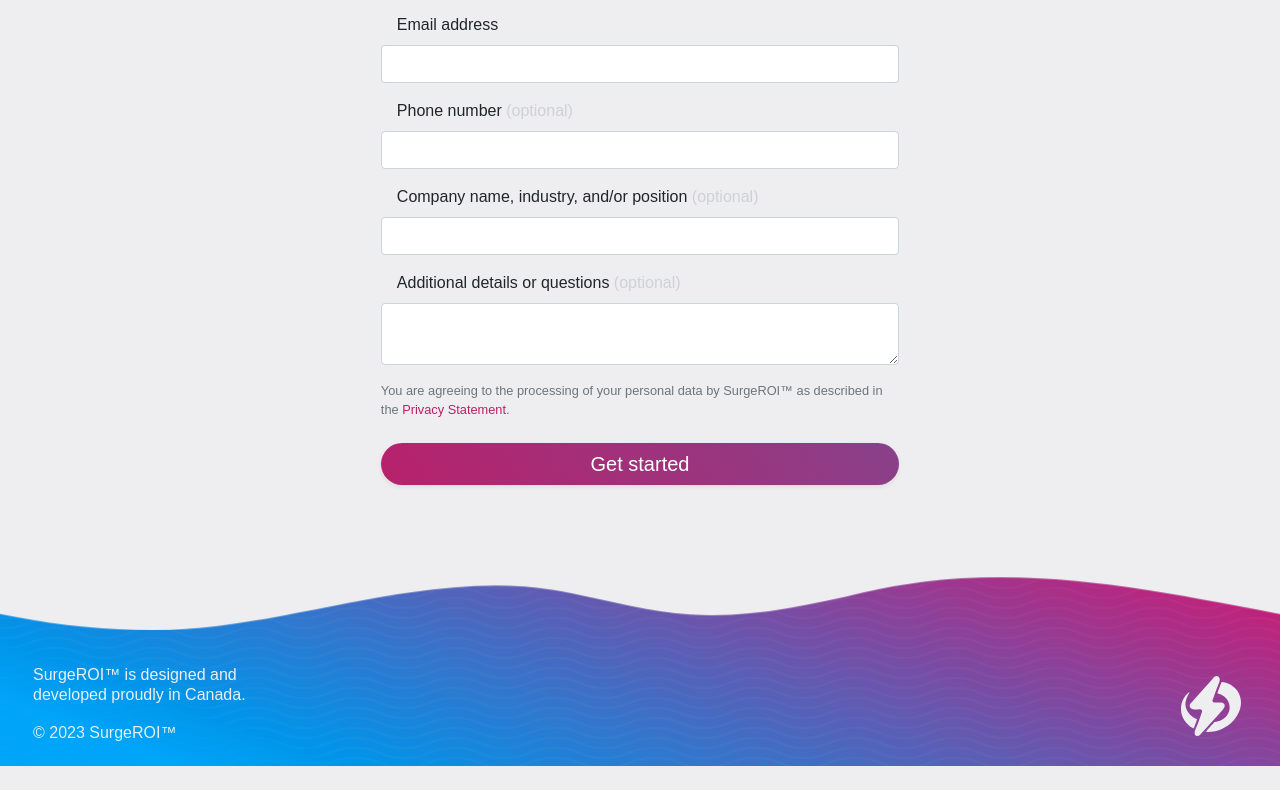
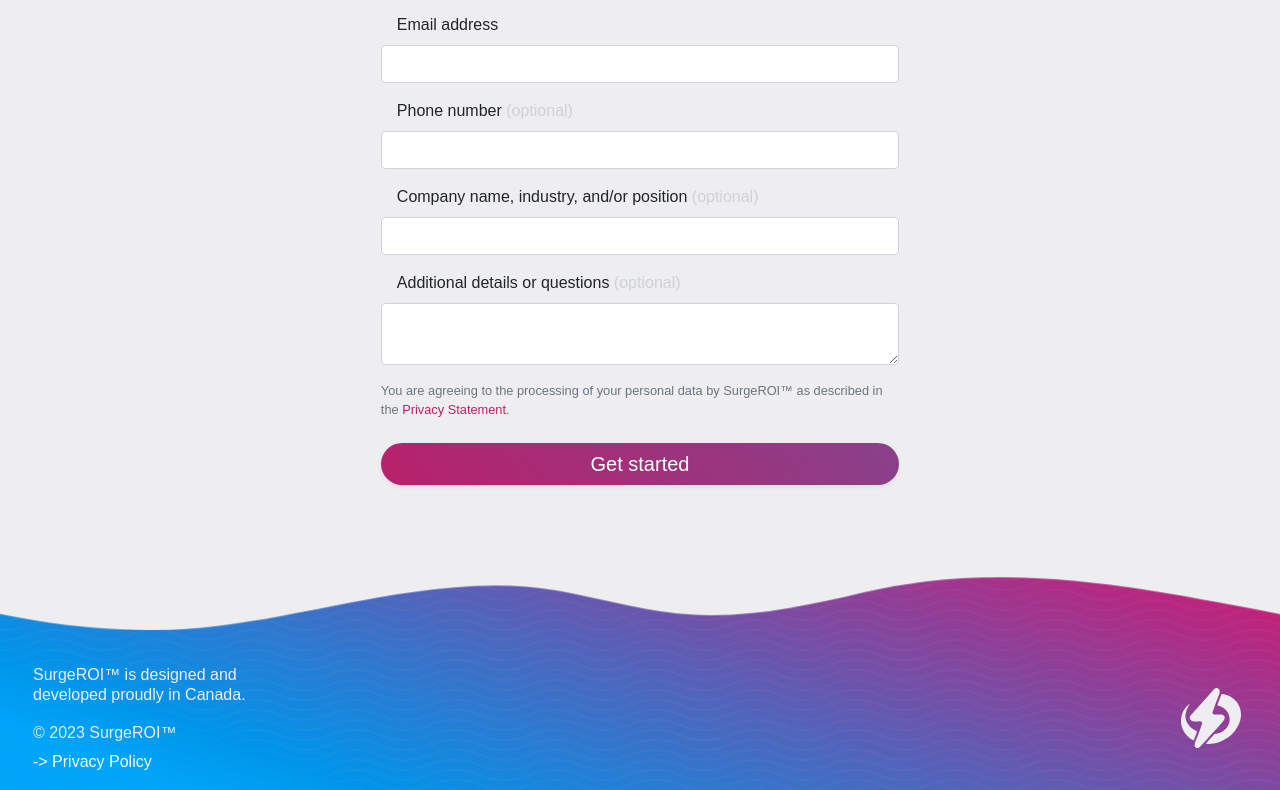
Before and after one commit to fosterdouglas/surgeroi, a plain HTML site: page index.html in a window 1280 px wide. Shown: the part 5428-6218 px from the top of the page. Before the commit the page ends 6194 px from the top, so only its background shows below. Drawn offline with nearby package versions, Linux system fonts and the light colour scheme; a web font is replaced by a local one.

Commit message:
add privacy policy to footer

```diff
--- a/index.html
+++ b/index.html
@@ -954,7 +954,14 @@
                 <br />
                 © 2023 SurgeROI™
               </h5>
+              <a
+                href="/privacy-policy/index.html"
+                target="_blank"
+                class="text-white fw-lighter"
+                >-> Privacy Policy</a
+              >
             </div>
+
             <div class="col-5 col-xl-3 logoSm d-flex justify-content-end">
               <img
                 draggable="false"
```
Also changed, not shown: demo/index.html (+6 -0 lines), discovery/index.html (+6 -0 lines).
